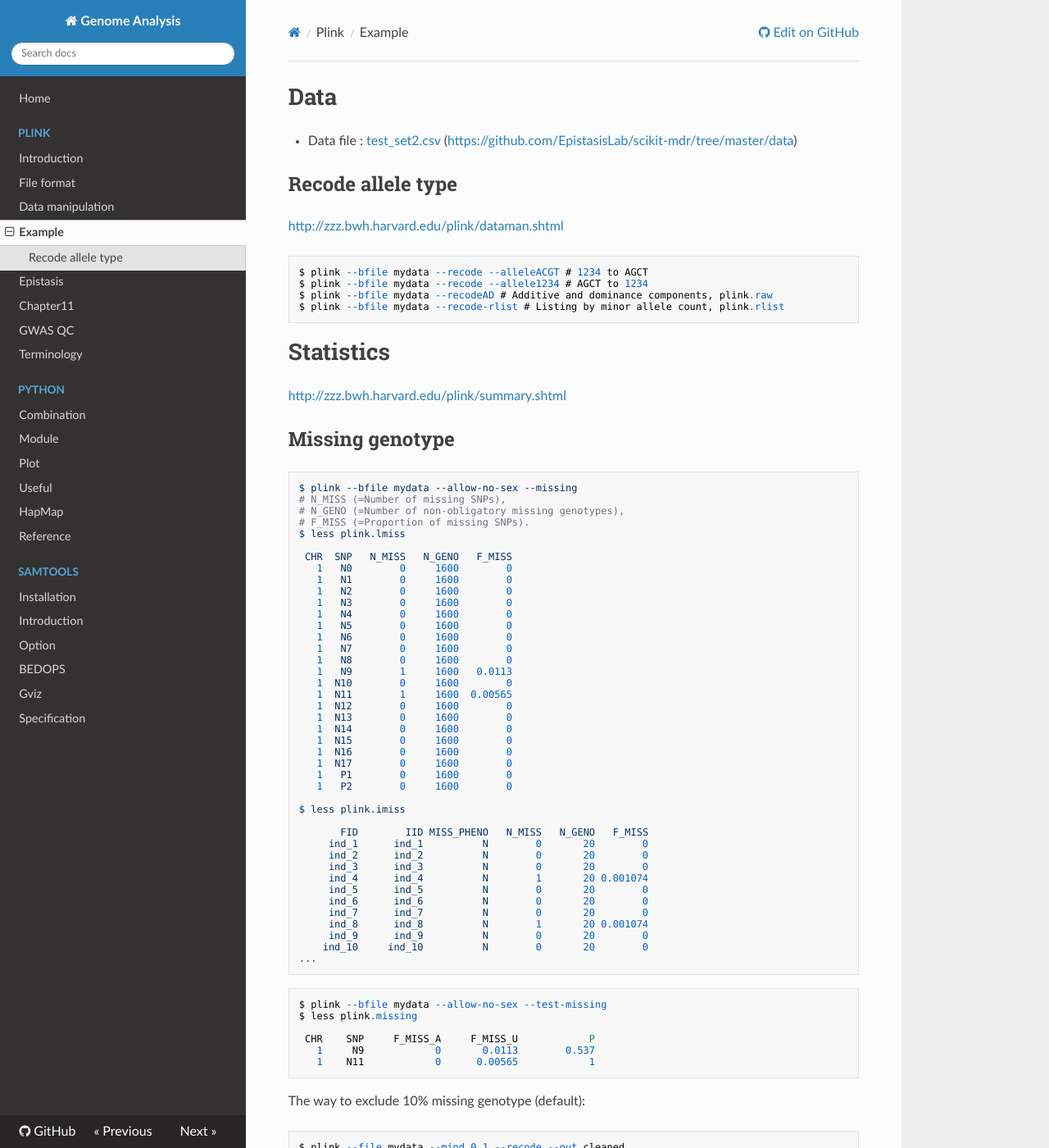
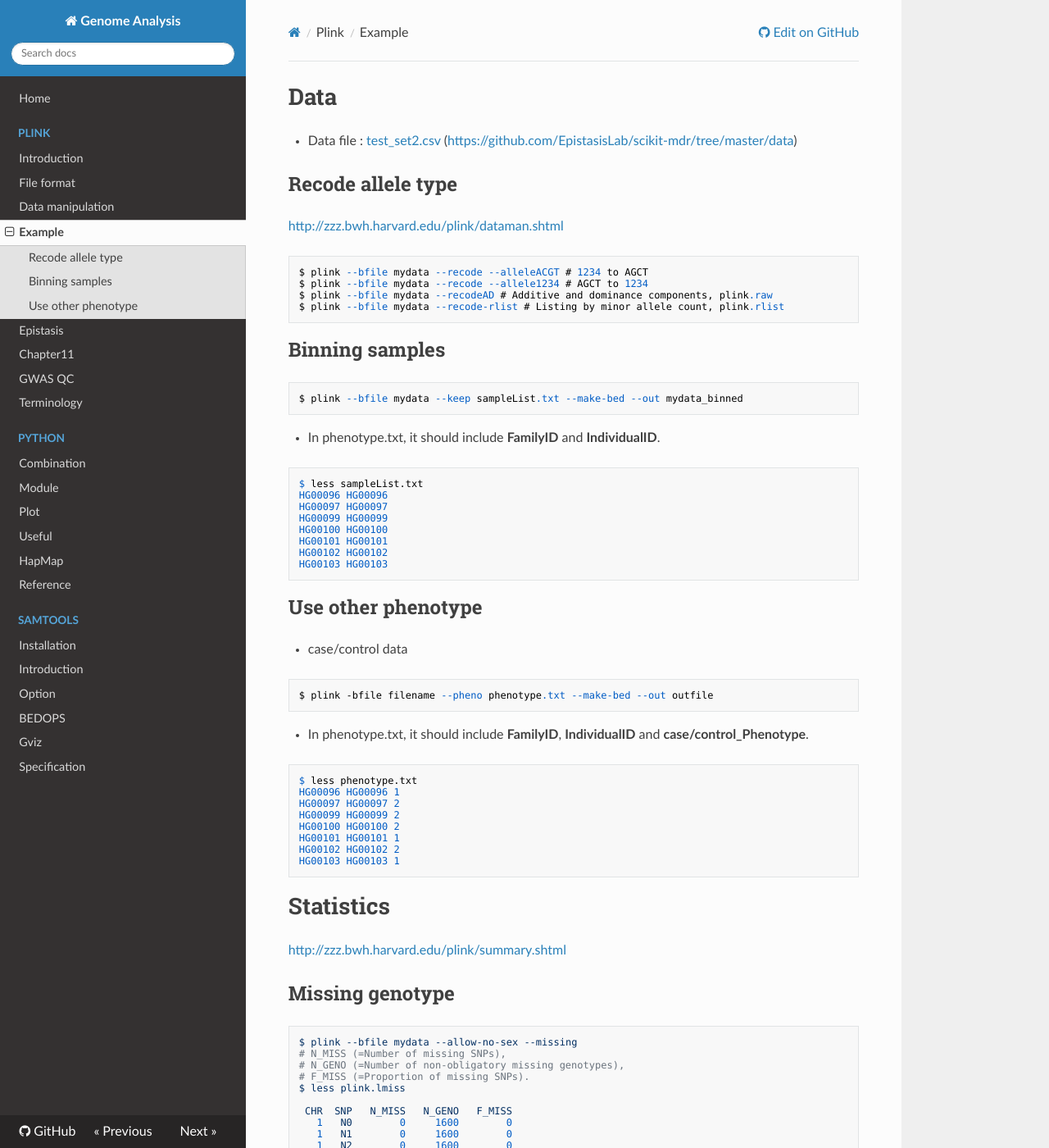
Before and after one commit to WonyoungCho/plink, an MkDocs documentation site: the page built from docs/plink_ex.md, in a window 1280 px wide and 1400 px high. Shown: the whole window at 82% size. Built offline with MkDocs 1.6.1, drawn with Linux system fonts in a browser that asks for light colours; nearby versions of some CDN libraries; old or Windows-style settings are respelled for this version of MkDocs.

Commit message:
Update plink_ex.md

````diff
--- a/docs/plink_ex.md
+++ b/docs/plink_ex.md
@@ -9,6 +9,39 @@ $ plink --bfile mydata --recode --alleleACGT # 1234 to AGCT
 $ plink --bfile mydata --recode --allele1234 # AGCT to 1234
 $ plink --bfile mydata --recodeAD # Additive and dominance components, plink.raw
 $ plink --bfile mydata --recode-rlist # Listing by minor allele count, plink.rlist
+```
+
+## Binning samples
+```
+$ plink --bfile mydata --keep sampleList.txt --make-bed --out mydata_binned
+```
+- In phenotype.txt, it should include **FamilyID** and **IndividualID**.
+```
+$ less sampleList.txt
+HG00096	HG00096
+HG00097	HG00097
+HG00099	HG00099
+HG00100	HG00100
+HG00101	HG00101
+HG00102	HG00102
+HG00103	HG00103
+```
+
+## Use other phenotype
+- case/control data
+```
+$ plink -bfile filename --pheno phenotype.txt --make-bed --out outfile
+```
+- In phenotype.txt, it should include **FamilyID**, **IndividualID** and **case/control_Phenotype**.
+```
+$ less phenotype.txt
+HG00096	HG00096	1
+HG00097	HG00097	2
+HG00099	HG00099	2
+HG00100	HG00100	2
+HG00101	HG00101	1
+HG00102	HG00102	2
+HG00103	HG00103	1
 ```
 
 # Statistics
````
